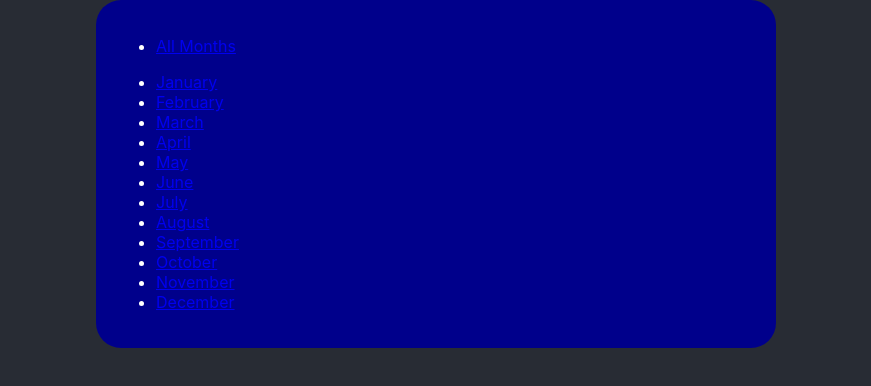
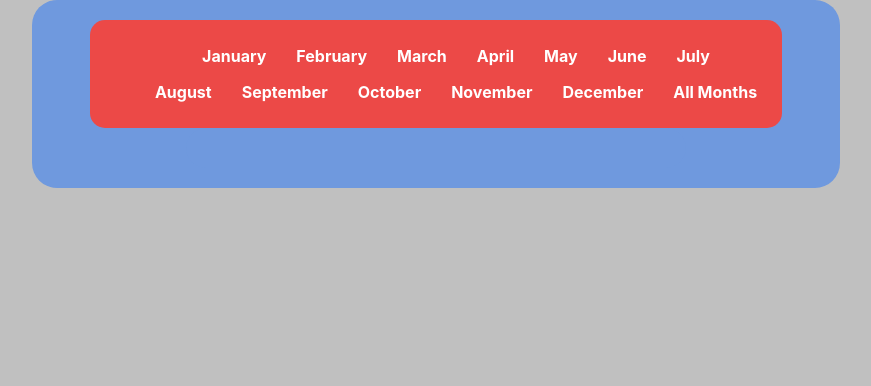
Before and after one commit to rsampdev-portfolio/Web-Programming, a React (Create React App) app in the folder react/project-three/: page /may in a window 1280 px wide. Shown: the top 386 px of the page, without its empty margins (204-1075 px from the left). Built offline with nearby package versions, Linux system fonts and the light colour scheme; no server answers.

Commit message:
Style header and update content centering

```diff
--- a/react/project-three/src/App.css
+++ b/react/project-three/src/App.css
@@ -1,34 +1,41 @@
 body {
-  background-color: #282c34;
+  background-color: #C0C0C0;
 }
 
 #Content-Container {
-  background-color: darkblue;
+  background-color: #6F99DE;
   color: white;
-
-  display: block;
+  display: flex;
+  align-items: center;
+  flex-direction: column;
+  border-radius: 25px;
   margin-left: auto;
   margin-right: auto;
-
-  border-radius: 25px;
   padding: 20px;
-
-
-  width: 50%;
   height: 100%;
+  width: 60%;
 }
 
-.App-header {
+#Content-Container nav {
+  border-radius: 15px;
+  padding: 10px;
+  background-color: #EC4947;
+  text-align: center;
+  margin-right: auto;
+  margin-left: auto;
+}
 
-  min-height: 100vh;
-  display: flex;
-  flex-direction: column;
-  align-items: center;
-  justify-content: center;
-  font-size: calc(10px + 2vmin);
+#Content-Container nav li {
+  display: inline-block;
+  padding-left: 15px;
+  padding-right: 15px;
+}
+
+#Content-Container nav li a {
+  text-decoration: none;
   color: white;
 }
 
-.App-link {
-  color: #61dafb;
+#Content-Container nav li a:hover {
+  color: #6F99DE;
 }
--- a/react/project-three/src/App.js
+++ b/react/project-three/src/App.js
@@ -38,6 +38,12 @@ class App extends Component {
     }
   }
 
+  linker(url, text) {
+    return (
+      <Link to={`/${url}`}><b><a>{`${text}`}</a></b></Link>
+    );
+  }
+
   render() {
     return (
       <>
@@ -46,25 +52,26 @@ class App extends Component {
             <span>
               <nav>
                 <ul>
-                  <li><Link to="/all">All Months</Link></li>
+                  <li>{this.linker("january", "January")}</li>
+                  <li>{this.linker("february", "February")}</li>
+                  <li>{this.linker("march", "March")}</li>
+                  <li>{this.linker("april", "April")}</li>
+                  <li>{this.linker("may", "May")}</li>
+                  <li>{this.linker("june", "June")}</li>
+                  <li>{this.linker("july", "July")}</li>
                 </ul>
                 <ul>
-                  <li><Link to="/january">January</Link></li>
-                  <li><Link to="/february">February</Link></li>
-                  <li><Link to="/march">March</Link></li>
-                  <li><Link to="/april">April</Link></li>
-                  <li><Link to="/may">May</Link></li>
-                  <li><Link to="/june">June</Link></li>
-                  <li><Link to="/july">July</Link></li>
-                  <li><Link to="/august">August</Link></li>
-                  <li><Link to="/september">September</Link></li>
-                  <li><Link to="/october">October</Link></li>
-                  <li><Link to="/november">November</Link></li>
-                  <li><Link to="/december">December</Link></li>
+                  <li>{this.linker("august", "August")}</li>
+                  <li>{this.linker("september", "September")}</li>
+                  <li>{this.linker("october", "October")}</li>
+                  <li>{this.linker("november", "November")}</li>
+                  <li>{this.linker("december", "December")}</li>
+                  <li>{this.linker("all", "All Months")}</li>
                 </ul>
               </nav>
             </span>
 
+            <div id="Content-Container">
               <Switch>
                 <Route exact path={["/", "/all"]}>
                   <MonthlyReportContainer month={this.state.data != null ? this.state.data[0] : null} />
@@ -117,6 +124,7 @@ class App extends Component {
                   <MonthlyReportContainer month={this.state.data != null ? this.state.data[11] : null} />
                 </Route>
               </Switch>
+            </div>
           </Router>
         </div>
       </>
--- a/react/project-three/src/components/monthly-report-container/monthly-report-container.js
+++ b/react/project-three/src/components/monthly-report-container/monthly-report-container.js
@@ -14,19 +14,34 @@ class MonthlyReportContainer extends Component {
             <div>
                 <h3>{month.month}</h3>
 
-                <h4>{`Total Monthly Transactions - ${month.transactionAmountSum}`}</h4>
+                <h4>{`Total Monthly Transactions - $${month.transactionAmountSum}`}</h4>
 
                 <h4>{"Transaction Reason Percentages:"}</h4>
 
-                <p>{`${month.transactionReasonPercentages[0].reason} - ${month.transactionReasonPercentages[0].percentage}`}</p>
+                <p>
+                    {`${month.transactionReasonPercentages[0].reason} - ${month.transactionReasonPercentages[0].percentage}%`}
+                    {` - $${(month.transactionAmountSum * month.transactionReasonPercentages[0].percentage).toFixed(2)}`}
+                </p>
 
-                <p>{`${month.transactionReasonPercentages[1].reason} - ${month.transactionReasonPercentages[1].percentage}`}</p>
+                <p>
+                    {`${month.transactionReasonPercentages[1].reason} - ${month.transactionReasonPercentages[1].percentage}%`}
+                    {` - $${(month.transactionAmountSum * month.transactionReasonPercentages[1].percentage).toFixed(2)}`}
+                </p>
 
-                <p>{`${month.transactionReasonPercentages[2].reason} - ${month.transactionReasonPercentages[2].percentage}`}</p>
+                <p>
+                    {`${month.transactionReasonPercentages[2].reason} - ${month.transactionReasonPercentages[2].percentage}%`}
+                    {` - $${(month.transactionAmountSum * month.transactionReasonPercentages[2].percentage).toFixed(2)}`}
+                </p>
 
-                <p>{`${month.transactionReasonPercentages[3].reason} - ${month.transactionReasonPercentages[3].percentage}`}</p>
+                <p>
+                    {`${month.transactionReasonPercentages[3].reason} - ${month.transactionReasonPercentages[3].percentage}%`}
+                    {` - $${(month.transactionAmountSum * month.transactionReasonPercentages[3].percentage).toFixed(2)}`}
+                </p>
 
-                <p>{`${month.transactionReasonPercentages[4].reason} - ${month.transactionReasonPercentages[4].percentage}`}</p>
+                <p>
+                    {`${month.transactionReasonPercentages[4].reason} - ${month.transactionReasonPercentages[4].percentage}%`}
+                    {` - $${(month.transactionAmountSum * month.transactionReasonPercentages[4].percentage).toFixed(2)}`}
+                </p>
 
             </div>
         );
```
Lines whose indentation alone changed are shown as unchanged.
